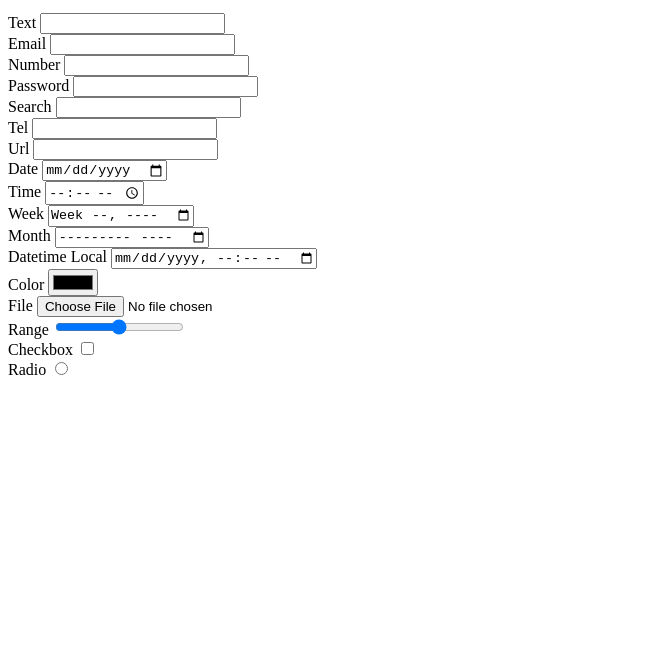
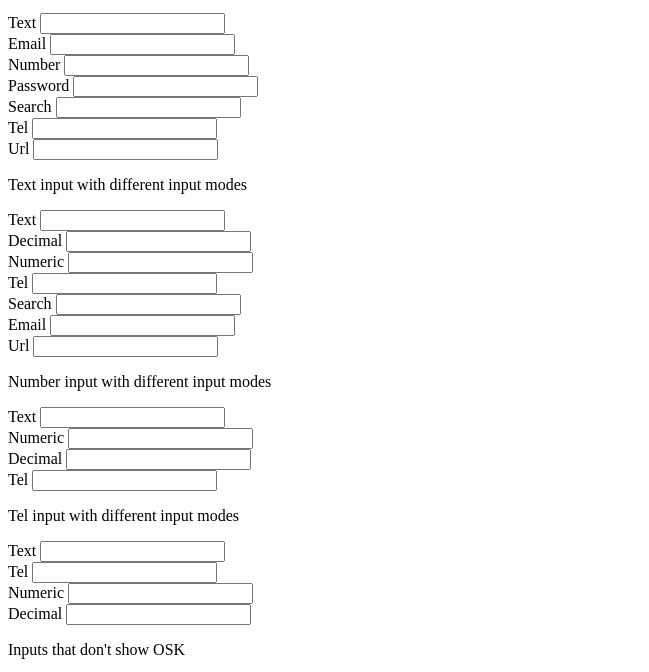
Before and after one commit to ermshiperete/input-intents, a plain HTML site: page index.html in a window 1280 px wide. Shown: the part 101-773 px from the top of the page, without its empty margins (0-649 px from the left). Drawn offline with Linux system fonts and the light colour scheme.

Commit message:
Add input modes

```diff
--- a/index.html
+++ b/index.html
@@ -3,7 +3,7 @@
 	<head>
 		<meta charset="UTF-8">
 		<meta name="viewport" content="width=device-width, initial-scale=1.0">
-		<title>Document</title>
+		<title>Input Type Test Page</title>
 	</head>
 	<body>
 		<h1>Input Type Test Page</h1>
@@ -22,6 +22,44 @@
 		<input type="tel" id="tel"><br>
 		<label for="url">Url</label>
 		<input type="url" id="url"><br>
+
+		<p>Text input with different input modes</p>
+		<label for="mode-text">Text</label>
+		<input type="text" id="mode-text" inputmode="text"><br>
+		<label for="mode-decimal">Decimal</label>
+		<input type="text" id="mode-decimal" inputmode="decimal"><br>
+		<label for="mode-numeric">Numeric</label>
+		<input type="text" id="mode-numeric" inputmode="numeric"><br>
+		<label for="mode-tel">Tel</label>
+		<input type="text" id="mode-tel" inputmode="tel"><br>
+		<label for="mode-search">Search</label>
+		<input type="text" id="mode-search" inputmode="search"><br>
+		<label for="mode-email">Email</label>
+		<input type="text" id="mode-email" inputmode="email"><br>
+		<label for="mode-url">Url</label>
+		<input type="text" id="mode-url" inputmode="url"><br>
+
+		<p>Number input with different input modes</p>
+		<label for="node-number-text">Text</label>
+		<input type="number" id="node-number-text" inputmode="text"><br>
+		<label for="node-number-numeric">Numeric</label>
+		<input type="number" id="node-number-numeric" inputmode="numeric"><br>
+		<label for="mode-number-decimal">Decimal</label>
+		<input type="number" id="mode-number-decimal" inputmode="decimal"><br>
+		<label for="node-number-tel">Tel</label>
+		<input type="number" id="node-number-tel" inputmode="tel"><br>
+
+		<p>Tel input with different input modes</p>
+		<label for="node-tel-text">Text</label>
+		<input type="tel" id="node-tel-text" inputmode="text"><br>
+		<label for="node-tel-tel">Tel</label>
+		<input type="tel" id="node-tel-tel" inputmode="tel"><br>
+		<label for="node-tel-numeric">Numeric</label>
+		<input type="tel" id="node-tel-numeric" inputmode="numeric"><br>
+		<label for="mode-tel-decimal">Decimal</label>
+		<input type="tel" id="mode-tel-decimal" inputmode="decimal"><br>
+
+		<p>Inputs that don't show OSK</p>
 		<label for="date">Date</label>
 		<input type="date" id="date"><br>
 		<label for="time">Time</label>
```
